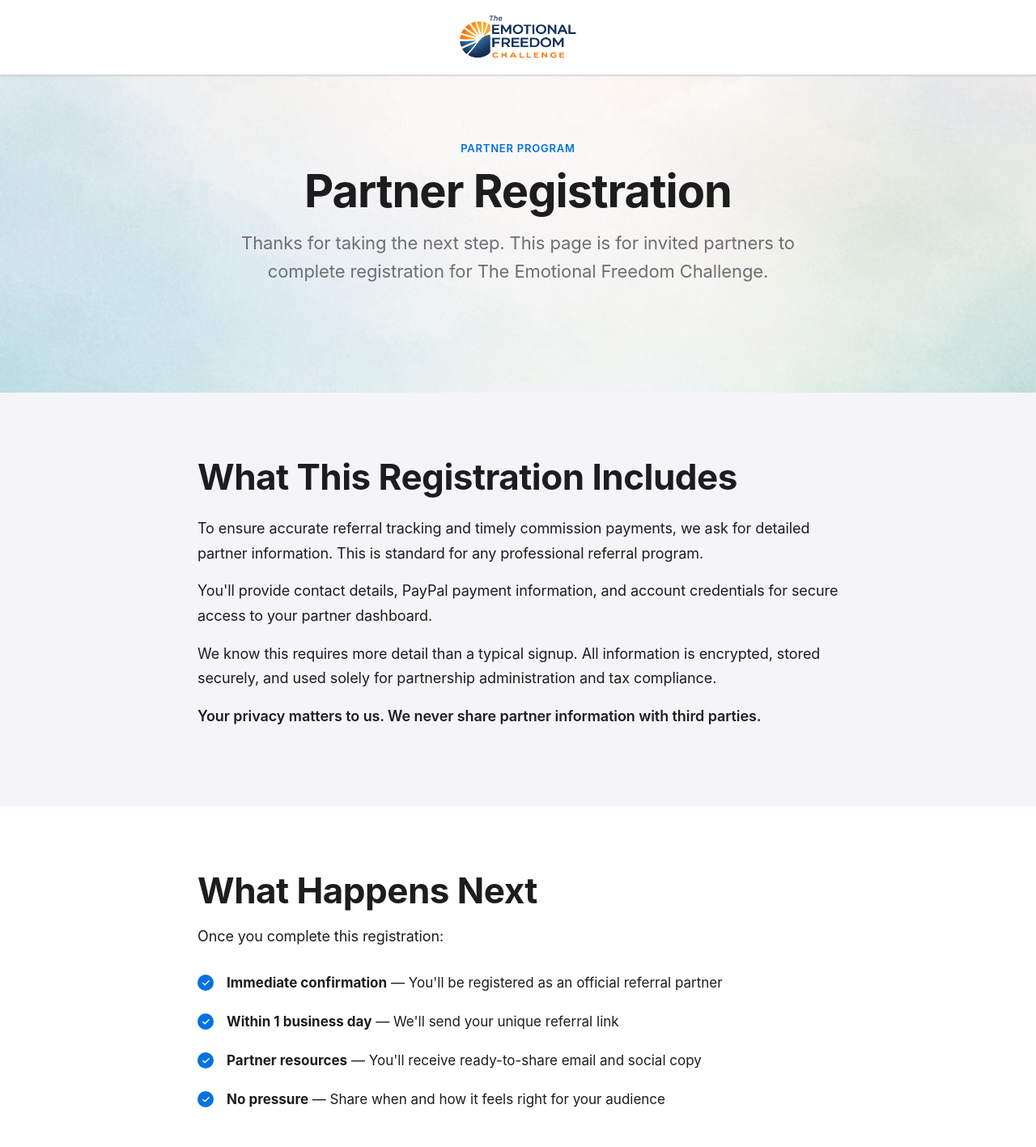
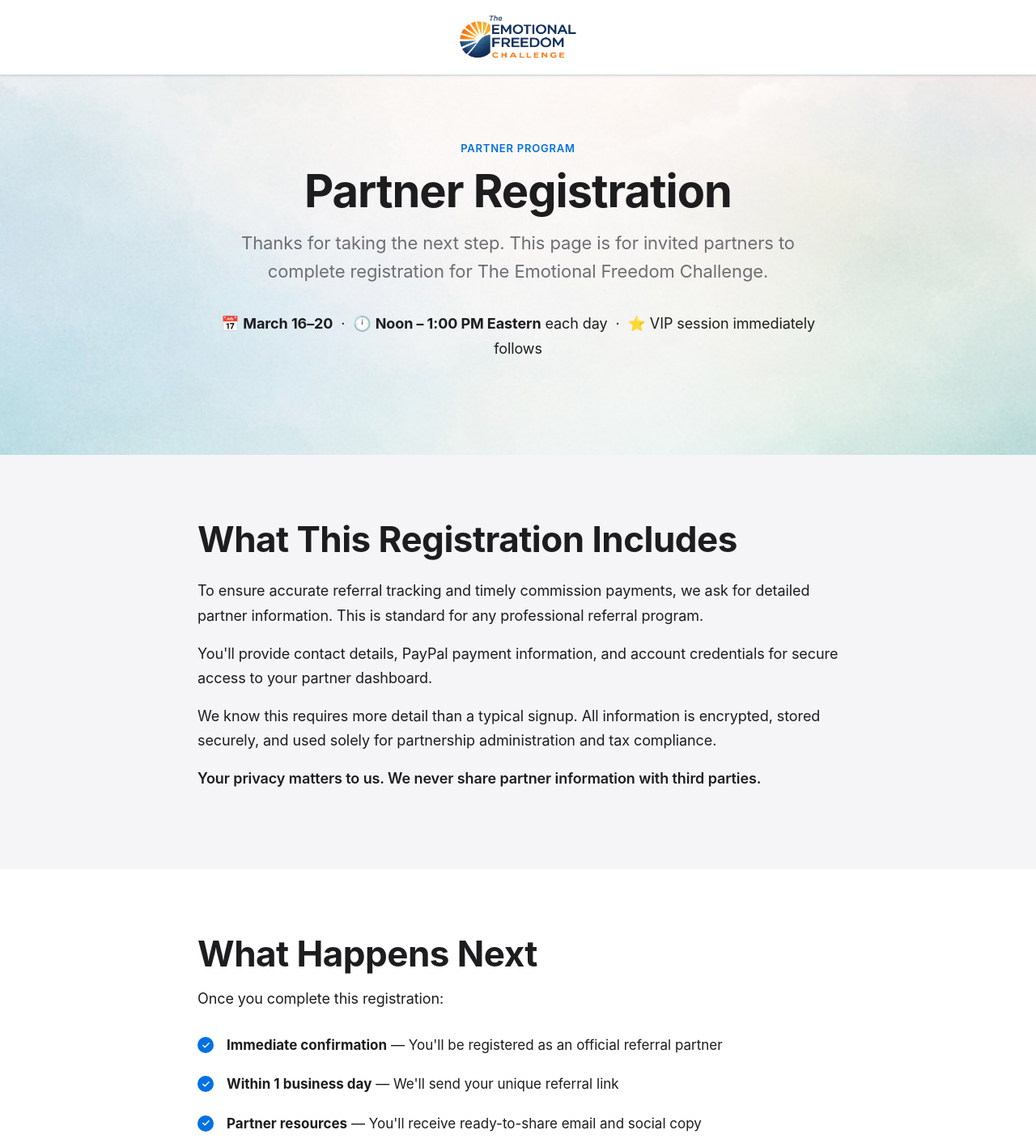
Before and after one commit to rbradshaw9/emotionalfreedomchallenge, a Next.js app: page /partners/register in a window 1280 px wide. Shown: the top 1417 px of the page at 81% size. Built offline with nearby package versions, Linux system fonts and the light colour scheme.

Commit message:
content: add schedule to partner registration page hero and checklist

```diff
--- a/app/(main)/partners/register/page.tsx
+++ b/app/(main)/partners/register/page.tsx
@@ -15,6 +15,9 @@
           <h1 className="v2-h1">Partner Registration</h1>
           <p className="v2-subhead">
             Thanks for taking the next step. This page is for invited partners to complete registration for The Emotional Freedom Challenge.
+          </p>
+          <p className="v2-body v2-text-center" style={{ marginTop: '12px' }}>
+            📅 <strong>March 16–20</strong> &nbsp;·&nbsp; 🕛 <strong>Noon – 1:00 PM Eastern</strong> each day &nbsp;·&nbsp; ⭐ VIP session immediately follows
           </p>
         </div>
       </section>
@@ -45,6 +48,7 @@
             <li><strong>Immediate confirmation</strong> — You&apos;ll be registered as an official referral partner</li>
             <li><strong>Within 1 business day</strong> — We&apos;ll send your unique referral link</li>
             <li><strong>Partner resources</strong> — You&apos;ll receive ready-to-share email and social copy</li>
+            <li><strong>Challenge runs March 16–20</strong> — One hour per day, noon to 1:00 PM Eastern, with a VIP session immediately following each day</li>
             <li><strong>No pressure</strong> — Share when and how it feels right for your audience</li>
           </ul>
           <p className="v2-body">Questions? Our team is here to support you every step of the way.</p>
```
